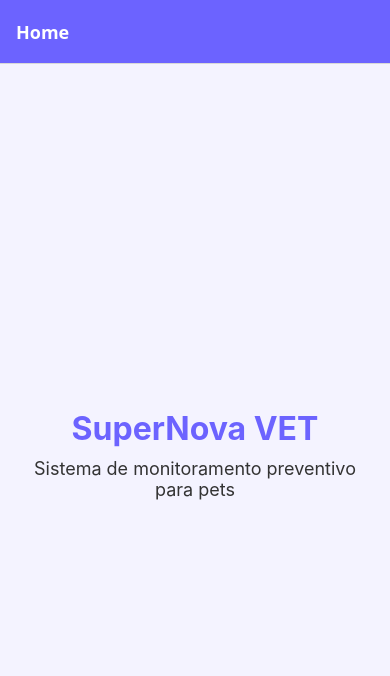
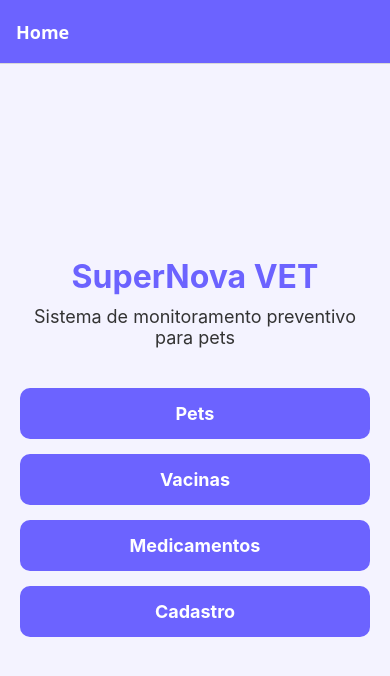
Before and after one commit to FelipeAugusto99/SP01MOBILE-SUPERNOVA-VET, a React Native app: screen /Home in a window 390 px wide. Shown: the top 676 px of the page. Built offline with nearby package versions, Linux system fonts and the light colour scheme.

Commit message:
atualizando HomeScreen.js, adicionando os botoes

```diff
--- a/src/screens/HomeScreen.js
+++ b/src/screens/HomeScreen.js
@@ -1,12 +1,41 @@
-import { StyleSheet, Text, View } from 'react-native';
+import { StyleSheet, Text, TouchableOpacity, View } from 'react-native';
 
-export default function HomeScreen() {
+export default function HomeScreen({ navigation }) {
   return (
     <View style={styles.container}>
       <Text style={styles.title}>SuperNova VET</Text>
+
       <Text style={styles.subtitle}>
         Sistema de monitoramento preventivo para pets
       </Text>
+
+      <TouchableOpacity
+        style={styles.button}
+        onPress={() => navigation.navigate('Pets')}
+      >
+        <Text style={styles.buttonText}>Pets</Text>
+      </TouchableOpacity>
+
+      <TouchableOpacity
+        style={styles.button}
+        onPress={() => navigation.navigate('Vacinas')}
+      >
+        <Text style={styles.buttonText}>Vacinas</Text>
+      </TouchableOpacity>
+
+      <TouchableOpacity
+        style={styles.button}
+        onPress={() => navigation.navigate('Medicamentos')}
+      >
+        <Text style={styles.buttonText}>Medicamentos</Text>
+      </TouchableOpacity>
+
+      <TouchableOpacity
+        style={styles.button}
+        onPress={() => navigation.navigate('Cadastro')}
+      >
+        <Text style={styles.buttonText}>Cadastro</Text>
+      </TouchableOpacity>
     </View>
   );
 }
@@ -15,8 +44,8 @@ const styles = StyleSheet.create({
   container: {
     flex: 1,
     backgroundColor: '#F4F3FF',
+    alignItems: 'center',
     justifyContent: 'center',
-    alignItems: 'center',
     padding: 20,
   },
 
@@ -30,6 +59,22 @@ const styles = StyleSheet.create({
   subtitle: {
     fontSize: 18,
     textAlign: 'center',
+    marginBottom: 40,
     color: '#333',
   },
+
+  button: {
+    backgroundColor: '#6C63FF',
+    width: '100%',
+    padding: 15,
+    borderRadius: 10,
+    marginBottom: 15,
+    alignItems: 'center',
+  },
+
+  buttonText: {
+    color: '#fff',
+    fontSize: 18,
+    fontWeight: 'bold',
+  },
 });
```
